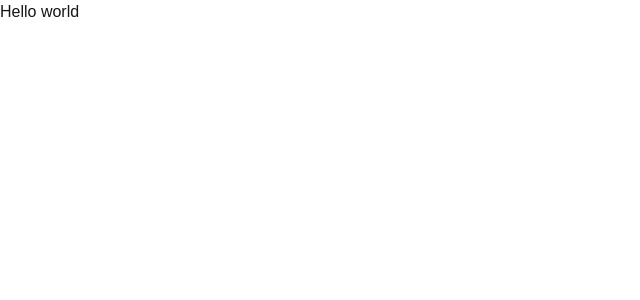
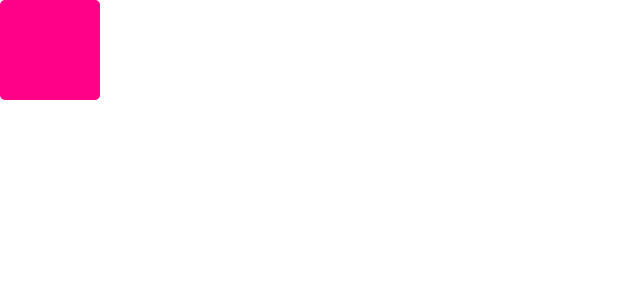
Before and after one commit to javrr-ui/framer-playground, a Next.js app: page / in a window 1280 px wide. Shown: the top 300 px of the page, without its empty margins (0-640 px from the left). Built offline with nearby package versions, Linux system fonts and the light colour scheme.

Commit message:
First animation example

```diff
--- a/app/page.tsx
+++ b/app/page.tsx
@@ -1,5 +1,8 @@
+
+import FirstAnimation from "@/src/components/ui/firstAnimation";
+
 export default function Home() {
   return (
-    <>Hello world</>
+    <FirstAnimation/>
   );
 }
--- /dev/null
+++ b/src/components/ui/firstAnimation.tsx
@@ -0,0 +1,19 @@
+"use client";
+
+import { motion } from "motion/react";
+
+export default function FirstAnimation() {
+    return (
+        <motion.ul
+            style={box}
+            animate={{ rotate: 360 }}
+            transition={{ duration: 1 }} />
+    )
+}
+
+const box = {
+    width: 100,
+    height: 100,
+    backgroundColor: "#ff0088",
+    borderRadius: 5,
+}
```
